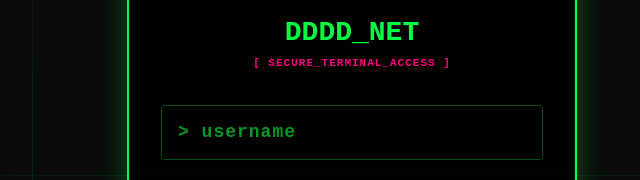
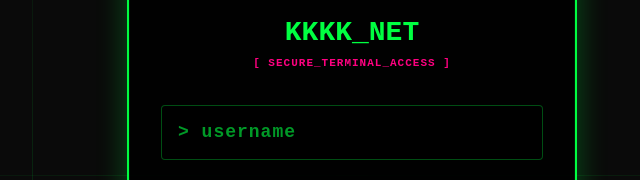
Before and after one commit to zhalrepos/All-Projects, a plain HTML site: page LoginPages/Cyber Neon/index.html in a window 1280 px wide. Shown: the part 225-405 px from the top of the page, 288-928 px from the left. Drawn offline with Linux system fonts and the light colour scheme; files whose address does not match are found by name.

Commit message:
update LoginPages/Cyber Neon/index.html

```diff
--- a/LoginPages/Cyber Neon/index.html
+++ b/LoginPages/Cyber Neon/index.html
@@ -44,7 +44,7 @@
                         <div class="neon-glow"></div>
                     </div>
                     <h1 class="cyber-title">
-                        <span class="title-glitch" data-text="CYPHER_NET">DDDD_NET</span>
+                        <span class="title-glitch" data-text="CYPHER_NET">KKKK_NET</span>
                     </h1>
                     <p class="access-text">[ SECURE_TERMINAL_ACCESS ]</p>
                 </div>
```
